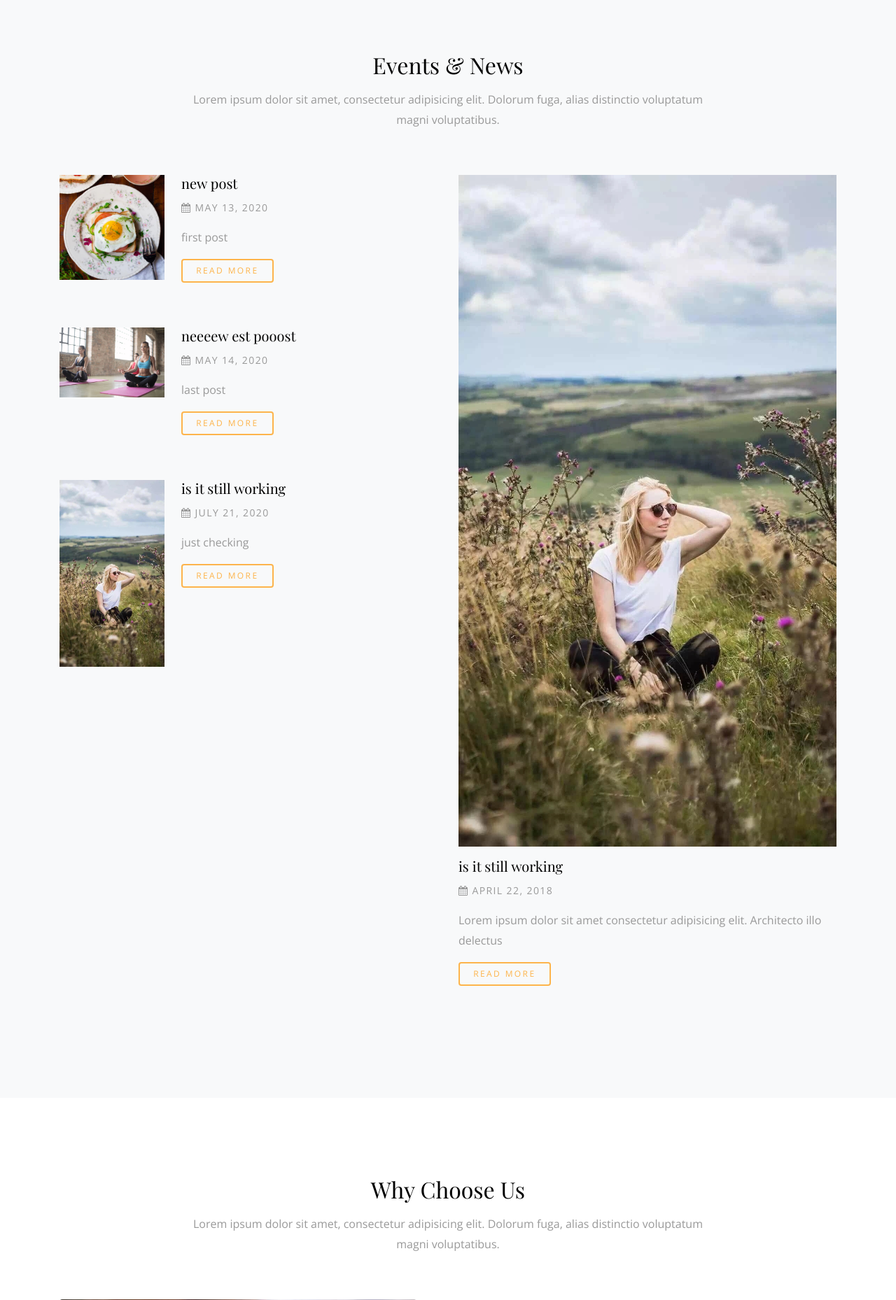
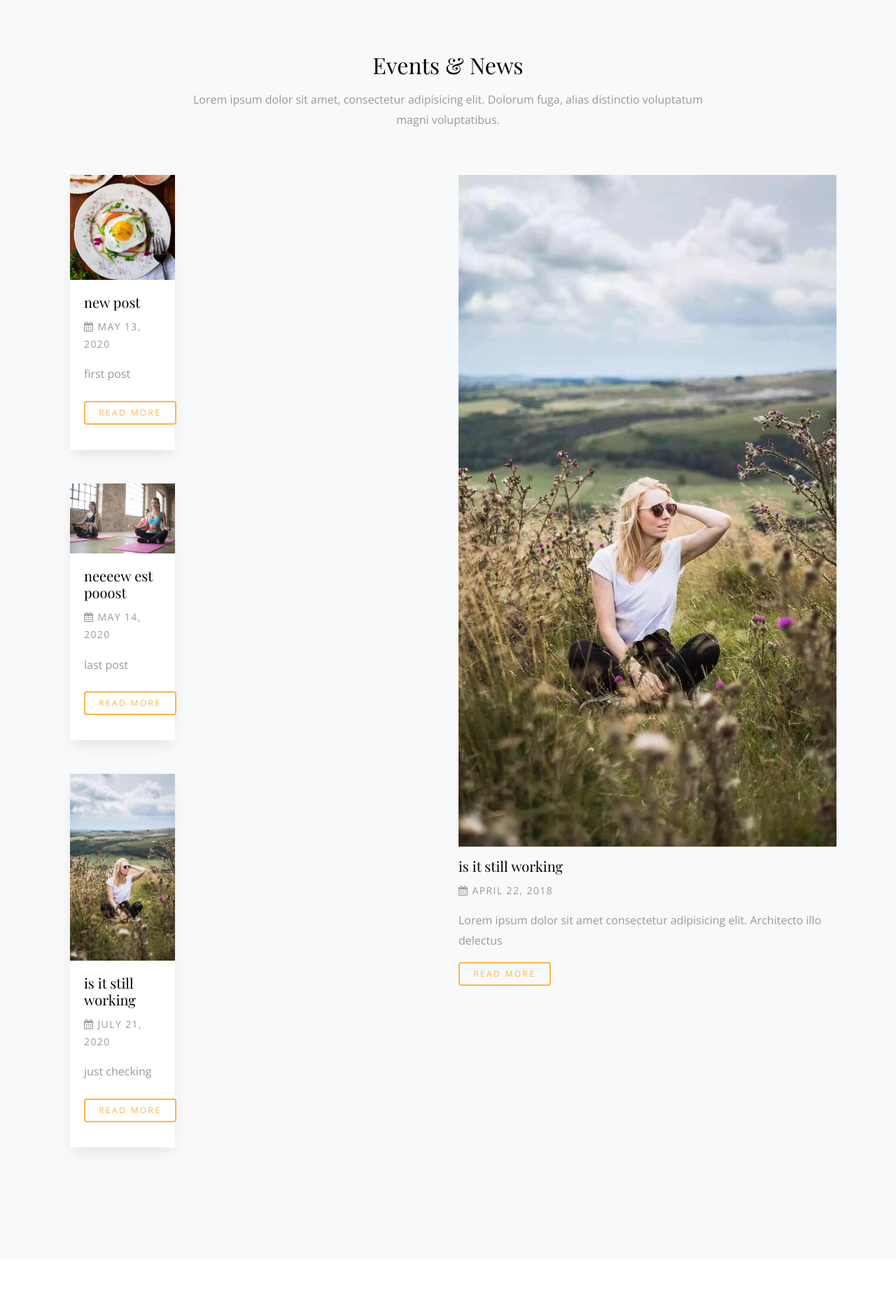
Before and after one commit to dracangelo/restaurant, a Django app: page / in a window 1280 px wide. Shown: the part 4165-6023 px from the top of the page at 70% size. Run offline with Django 3.2, Linux system fonts and the light colour scheme; data comes from the database, SQL or seed files in the repository; both versions use the stored data as it was after the commit; parts of the project's set-up code (start-up, migrations or seed data) failed here and were passed over; some libraries are stand-ins or nearby versions; some web fonts are replaced.

Commit message:
new heroku

```diff
--- a/home/templates/home/index.html
+++ b/home/templates/home/index.html
@@ -136,7 +136,7 @@
                                 <div class="price order-2">
                                   <strong>${{meal.price}}</strong>
                                 </div>
-                              </div> <!-- .menu-food-item -->
+                              </div>
                             {% endif %}
                         {% endfor %}
 
@@ -165,17 +165,20 @@
                {% for post in posts %}
 
 
-                <div class="media d-block d-lg-flex mb-5"  data-aos="fade-up" data-aos-delay="100">
-                  <figure class="mr-4 horizontal">
-                    <img src="{{post.image.url}}" alt="Image placeholder" class="img-fluid">
-                  </figure>
-                  <div class="media-body">
-                    <h3><a href="{% url 'blog:post_detail' post.id %}">{{post.title}}</a></h3>
+               <div class="col-md-4">
+                <div class="media d-block media-bg-white mb-5" data-aos="fade-up"  data-aos-delay="400">
+                <figure>
+                    <a href="{% url 'blog:post_detail' post.id %}"><img src="{{post.image.url}}" alt="Image placeholder" class="img-fluid"></a>
+                </figure>
+                <div class="media-body">
+                    <h3><a href="{% url 'blog:post_detail' post.id %}">{{post}}</a></h3>
                     <p class="post-meta"><span><span class="fa fa-calendar"></span> {{post.created}}</span></p>
-                    <p>{{post.content|truncatewords:10}}</p>
+                    <p class="mb-4">{{post.content|truncatewords:20}}</p>
                     <p><a href="{% url 'blog:post_detail' post.id %}" class="btn btn-primary btn-outline-primary btn-sm">Read More</a></p>
-                  </div>
+                </div>
                 </div> <!-- .media -->
+            </div>
+
                 {% endfor %}
 
 
@@ -184,7 +187,7 @@
               <div class="col-lg-6">
                 <div class="media d-block mb-5" data-aos="fade-up"  data-aos-delay="400">
                   <figure>
-                    <a href="#"><img src="{{latest_post.image.url}}" alt="Image placeholder" class="img-fluid"></a>
+                    <a href="{% url 'blog:post_detail' latest_post.id %}"><img src="{{latest_post.image.url}}" alt="Image placeholder" class="img-fluid"></a>
                   </figure>
                   <div class="media-body">
                     <h3><a href="{% url 'blog:post_detail' latest_post.id %}">{{latest_post.title}}</a></h3>
```
Also changed, not shown: db.sqlite3.
